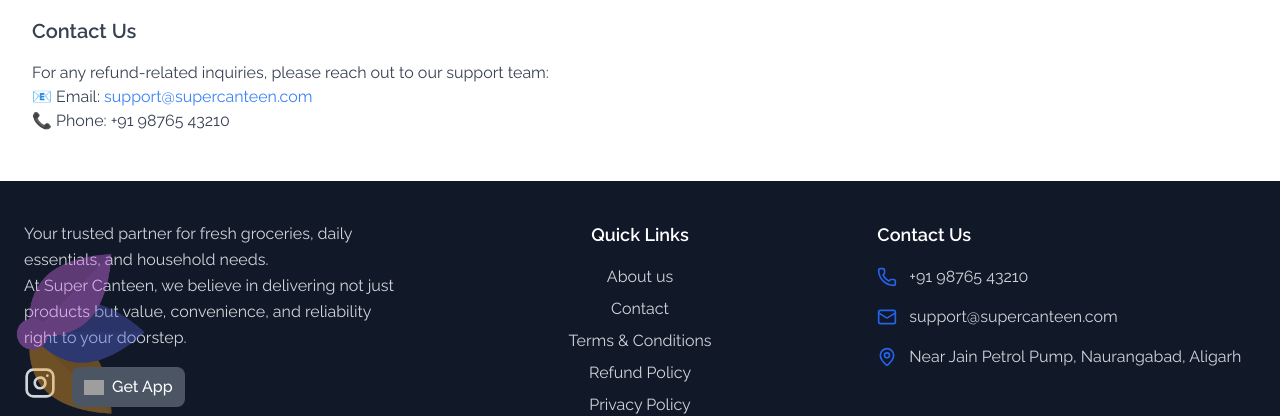
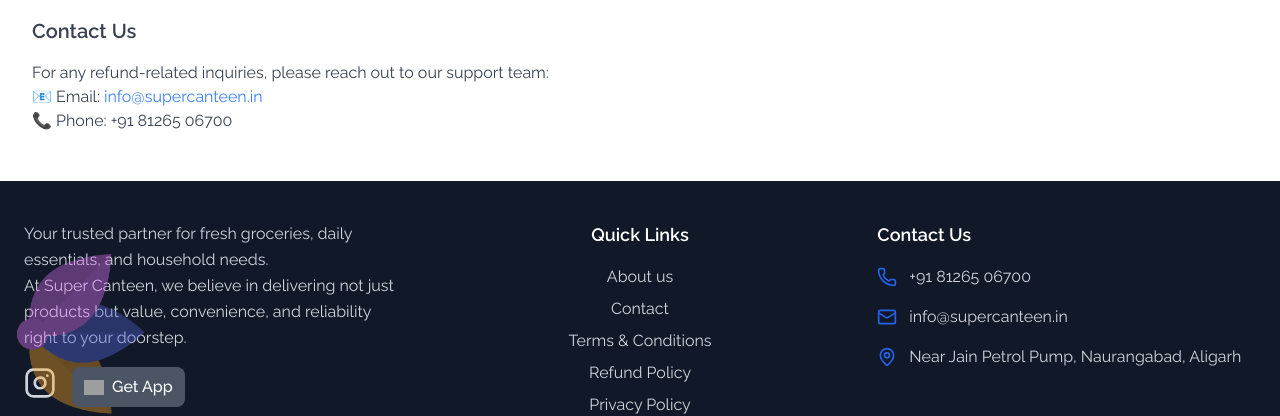
Before and after one commit to Mayank-Webseeder/super-canteen-landing-page, a Next.js app: page /refund-policy in a window 1280 px wide. Shown: the part 835-1251 px from the top of the page. Built offline with nearby package versions, Linux system fonts and the light colour scheme; grey boxes are pictures that could not be loaded.

Commit message:
update contact info

```diff
--- a/src/Components/Footer.jsx
+++ b/src/Components/Footer.jsx
@@ -66,12 +66,12 @@
 
               <div className="flex items-start md:items-center justify-center md:justify-start gap-2 md:gap-3">
                 <Phone className="h-5 w-5 text-blue-600 flex-shrink-0" />
-                <span>+91 98765 43210</span>
+                <span>+91 81265 06700</span>
               </div>
 
               <div className="flex items-start md:items-center justify-center md:justify-start gap-2 md:gap-3 break-words">
                 <Mail className="h-5 w-5 text-blue-600 flex-shrink-0" />
-                <span>support@supercanteen.com</span>
+                <span>info@supercanteen.in</span>
               </div>
 
               <div className="flex items-start md:items-center justify-center md:justify-start gap-2 md:gap-3 break-words">
--- a/src/Components/Header.jsx
+++ b/src/Components/Header.jsx
@@ -144,11 +144,11 @@
           >
             <div className="flex items-center justify-center gap-2">
               <span>📧</span>
-              <span>support@supercanteen.com</span>
+              <span>info@supercanteen.in</span>
             </div>
             <div className="flex items-center justify-center gap-2">
               <span>📞</span>
-              <span>+91 98765 43210</span>
+              <span>+91 81265 06700</span>
             </div>
           </div>
         </div>
--- a/src/app/contact/page.jsx
+++ b/src/app/contact/page.jsx
@@ -41,7 +41,7 @@
                 <p className="text-lg text-gray-300 leading-relaxed">
                   📍 <strong>Location:</strong> Aligarh, Uttar Pradesh <br />
                   🕒 <strong>Timing:</strong> 8 AM – 10 PM, All Days <br />
-                  📞 <strong>Phone:</strong> +91 98765 43210
+                  📞 <strong>Phone:</strong> +91 81265 06700
                 </p>
               </div>
             </div>
--- a/src/app/privacy-policy/page.jsx
+++ b/src/app/privacy-policy/page.jsx
@@ -104,8 +104,8 @@
           <h2 className="text-xl font-semibold mb-4">Contact Us</h2>
           <p>
             If you have any questions, concerns, or requests related to this Privacy Policy, please contact us at:<br />
-            📧 <a href="mailto:support@supercanteen.com" className="text-blue-500">support@supercanteen.com</a><br />
-            📞 Phone: +91 98765 43210<br />
+            📧 <a href="mailto:support@supercanteen.com" className="text-blue-500">info@supercanteen.in</a><br />
+            📞 Phone: +91 81265 06700<br />
             📍 Address: Near Jain Petrol Pump, Naurangabad, Aligarh, Uttar Pradesh
           </p>
         </div>
--- a/src/app/refund-policy/page.jsx
+++ b/src/app/refund-policy/page.jsx
@@ -62,8 +62,8 @@
                     <h2 className="text-xl font-semibold mb-4">Contact Us</h2>
                     <p>
                         For any refund-related inquiries, please reach out to our support team:<br />
-                        📧 Email: <a href="mailto:support@supercanteen.com" className="text-blue-500">support@supercanteen.com</a><br />
-                        📞 Phone: +91 98765 43210
+                        📧 Email: <a href="mailto:support@supercanteen.com" className="text-blue-500">info@supercanteen.in</a><br />
+                        📞 Phone: +91 81265 06700
                     </p>
                 </div>
             </section>
--- a/src/app/terms&conditions/page.jsx
+++ b/src/app/terms&conditions/page.jsx
@@ -90,8 +90,8 @@
           <h2 className="text-xl font-semibold mb-4">Contact Information</h2>
           <p>
             For any questions regarding these Terms & Conditions, you can reach out to us at:<br />
-            📧 Email: <a href="mailto:support@supercanteen.com" className="text-blue-500">support@supercanteen.com</a><br />
-            📞 Phone: +91 98765 43210<br />
+            📧 Email: <a href="mailto:support@supercanteen.com" className="text-blue-500">info@supercanteen.in</a><br />
+            📞 Phone: +91 81265 06700<br />
             📍 Address: Near Jain Petrol Pump, Naurangabad, Aligarh, Uttar Pradesh
           </p>
         </div>
```
Also changed, not shown: src/Components/Hero.jsx (line endings or trailing spaces).
